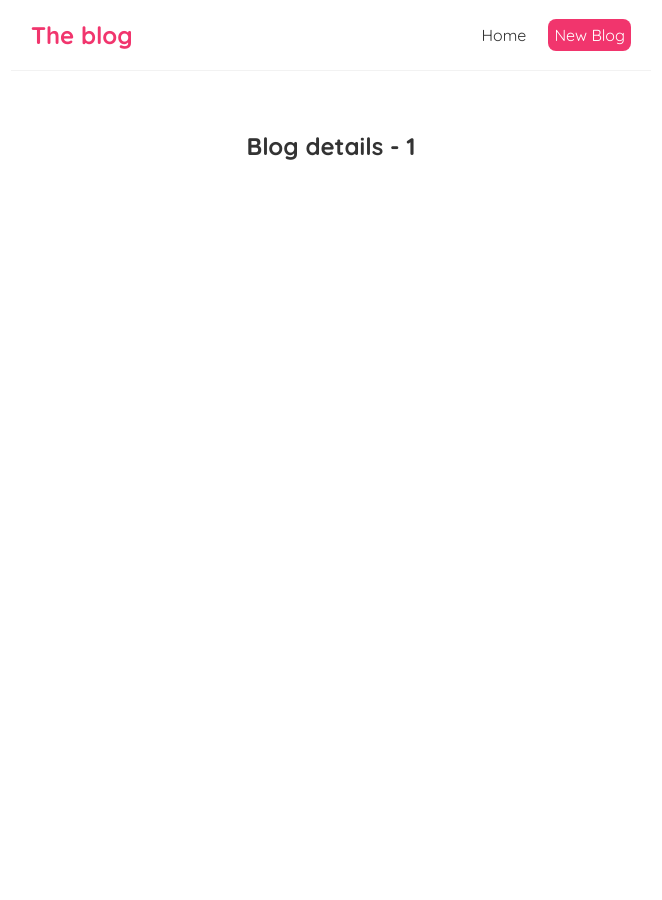
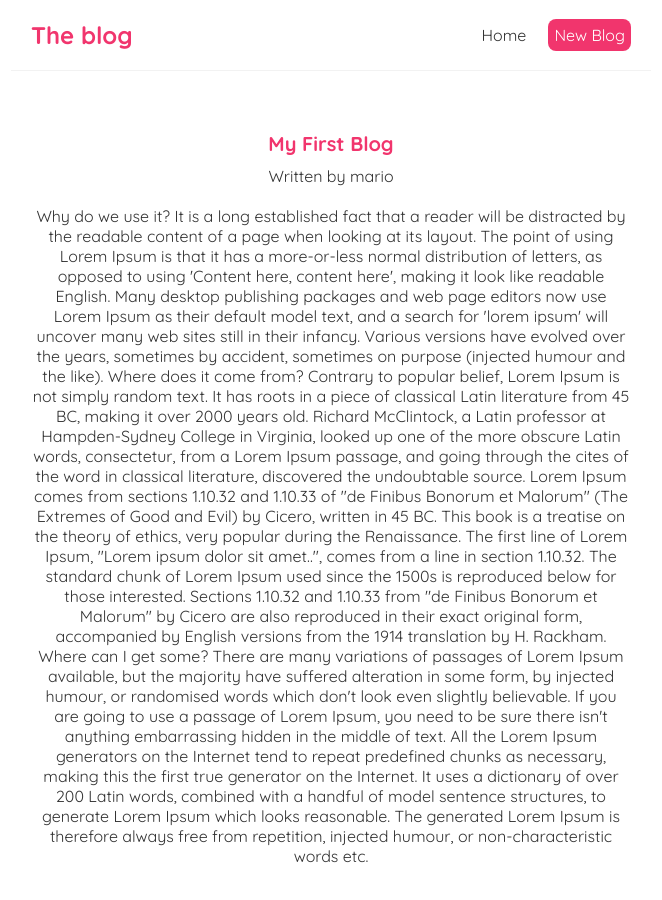
Before and after one commit to Th3CracKed/react_crud_hooks, a React (Create React App) app: page /blogs/1 in a window 1280 px wide. Shown: the top 900 px of the page, without its empty margins (309-971 px from the left). Before the commit the page ends 800 px from the top, so only its background shows below. Built offline with nearby package versions, Linux system fonts and the light colour scheme; data requests are answered from the project's data file.

Commit message:
detail pages fetch

```diff
--- a/src/BlogDetails.js
+++ b/src/BlogDetails.js
@@ -1,10 +1,21 @@
 import { useParams } from 'react-router-dom';
+import useFetch from './useFetch';
 
 const BlogDetails = () => {
-    const { id } = useParams()
+    const { id } = useParams();
+
+    const { data: blog, error, isPending } = useFetch('http://localhost:8000/blogs/' + id);
     return (
         <div className="blog-details">
-            <h2>Blog details - {id}</h2>
+            { isPending && <div>Loading...</div>}
+            { error && <div> {error}</div>}
+            {blog && (
+                <article>
+                    <h2>{blog.title}</h2>
+                    <p>Written by {blog.author}</p>
+                    <div>{blog.body}</div>
+                </article>
+            )}
         </div>
     );
 }
--- a/src/index.css
+++ b/src/index.css
@@ -51,3 +51,21 @@
 .blog-preview a{
   text-decoration: none;
 }
+
+/* blog details page */
+.blog-details h2 {
+  font-size: 20px;
+  color: #f1356d;
+  margin-bottom: 10px;
+}
+.blog-details div {
+  margin: 20px 0;
+}
+.blog-details button {
+  background: #f1356d;
+  color: #fff;
+  border: 0;
+  padding: 8px;
+  border-radius: 8px;
+  cursor: pointer;
+}
```
